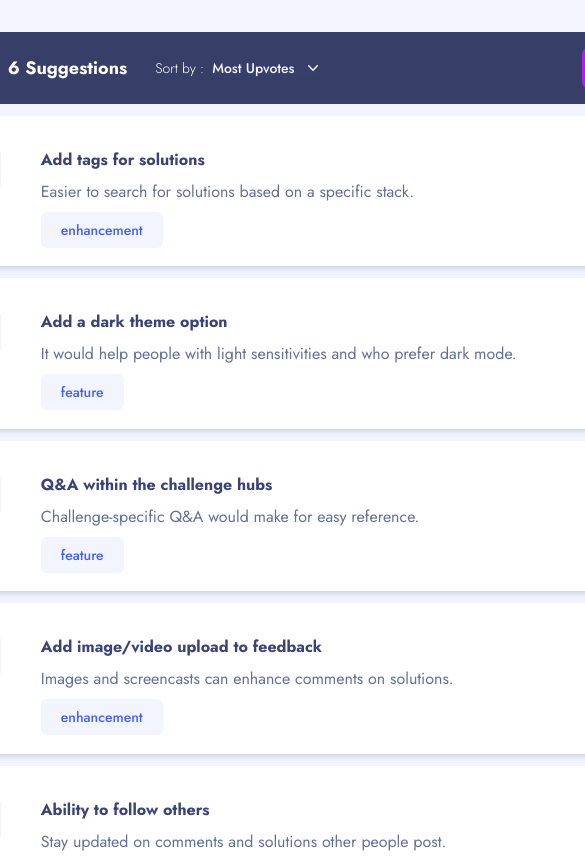
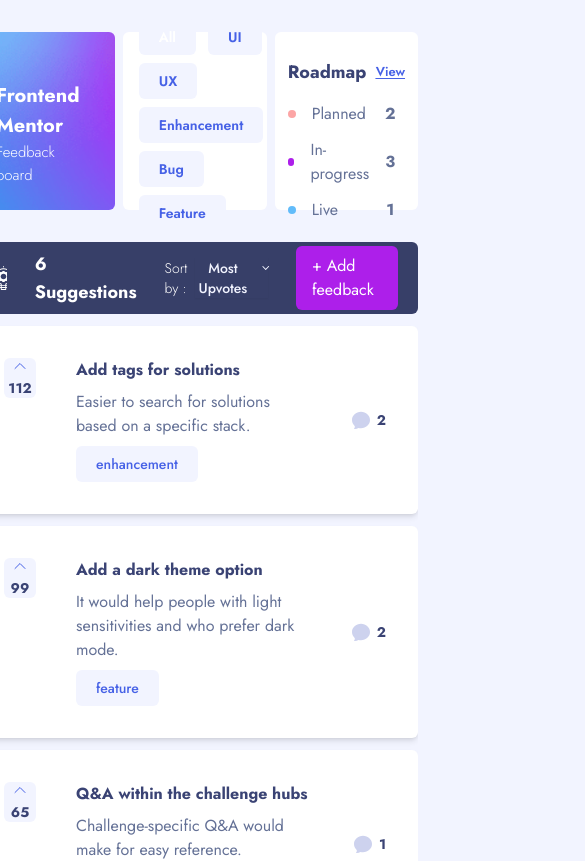
Before and after one commit to Maestro2496/feedback-app, a Next.js app: page / in a window 390 px wide. Shown: the top 861 px of the page, 585 px wide, since content can reach past the window. Built offline with nearby package versions, Linux system fonts and the light colour scheme.

Commit message:
Tablet design

```diff
--- a/components/roadmap/index.tsx
+++ b/components/roadmap/index.tsx
@@ -48,7 +48,7 @@ function Box({
   return (
     <div
       className={clsx(
-        "w-[21.875rem] h-[17rem] bg-white mt-2 p-6 rounded-md border-t-4",
+        "lg:w-[21.875rem]  lg:h-[17rem] bg-white mt-2 p-6 rounded-md border-t-4",
 
         status === "planned"
           ? " border-t-light-orange"
@@ -59,7 +59,7 @@ function Box({
           : ""
       )}
     >
-      <div className="w-[17.875rem] flex items-center justify-start space-x-4 py-1.5 ">
+      <div className="lg:w-[17.875rem] flex items-center justify-start space-x-4 py-1.5 ">
         <div
           className={clsx(
             "w-2 h-2 rounded-full",
@@ -72,14 +72,14 @@ function Box({
               : ""
           )}
         />
-        <span className="text-medium-grey">{status}</span>
+        <span className="text-medium-grey first-letter:uppercase">{status}</span>
       </div>
-      <h2 className="w-[17.875rem ]text-slate-blue font-bold text-lg">{title}</h2>
-      <h3 className="w-[17.875rem] text-medium-grey mt-1 ">{description}</h3>
+      <h2 className="lg:w-[17.875rem] text-slate-blue font-bold lg:text-lg text-sm">{title}</h2>
+      <h3 className="lg:w-[17.875rem] text-medium-grey mt-1 text-sm lg:text-base">{description}</h3>
       <div className=" mt-3 text-[0.825rem] inline-block items-center rounded-md bg-very-light-blue px-5 py-2 text-sm font-semibold text-simple-blue">
         {category}
       </div>
-      <div className="w-[17.875rem] flex justify-between items-center mt-4 ">
+      <div className="lg:w-[17.875rem] flex justify-between items-center mt-4 ">
         <button
           onClick={() => {
             dispatch(upVote({feedBackId: id}));
@@ -131,11 +131,11 @@ export default function Roadmap() {
     return productRequests.filter((productRequest) => productRequest.status === "live");
   }, [productRequests]);
   return (
-    <div className="w-[69.375rem]">
+    <div className=" w-fit px-4">
       <Header />
       <div className="flex space-x-8 mt-12">
         <div className="flex flex-col space-y-2">
-          <h2 className="text-slate-blue font-bold text-lg ">Planned (2)</h2>
+          <h2 className="text-slate-blue font-bold text-lg ">{`Planned (${planned.length})`}</h2>
           <h3 className="text-medium-grey">Ideas prioritized for research</h3>
           <div className="flex flex-col space-y-4 items-center justify-center">
             {planned.map((element) => (
@@ -144,8 +144,8 @@ export default function Roadmap() {
           </div>
         </div>
         <div className="flex flex-col space-y-2">
-          <h2 className="text-slate-blue font-bold text-lg ">Planned (2)</h2>
-          <h3 className="text-medium-grey">Ideas prioritized for research</h3>
+          <h2 className="text-slate-blue font-bold text-lg ">{`In-progress (${inProgress.length})`}</h2>
+          <h3 className="text-medium-grey">Currently being developped</h3>
           <div className="flex flex-col space-y-4 items-center justify-center">
             {inProgress.map((element) => (
               <Box key={element.id} {...element} commmentsLength={element.comments.length} />
@@ -153,8 +153,8 @@ export default function Roadmap() {
           </div>
         </div>
         <div className="flex flex-col space-y-2">
-          <h2 className="text-slate-blue font-bold text-lg ">Planned (2)</h2>
-          <h3 className="text-medium-grey">Ideas prioritized for research</h3>
+          <h2 className="text-slate-blue font-bold text-lg ">{`Live (${live.length})`}</h2>
+          <h3 className="text-medium-grey">Release featured</h3>
           <div className="flex flex-col space-y-4 items-center justify-center">
             {live.map((element) => (
               <Box key={element.id} {...element} commmentsLength={element.comments.length} />
--- a/components/suggestions/Suggestion.tsx
+++ b/components/suggestions/Suggestion.tsx
@@ -21,7 +21,7 @@ import {useAppDispatch} from "../../store/hooks";
 export default function Suggestion({title, description, upvotes, comments, category, id}) {
   const dispatch = useAppDispatch();
   return (
-    <div className="cursor-pointer bg-white w-full flex space-x-10 px-8 py-8 h-[9.4rem] rounded-md shadow-md">
+    <div className="cursor-pointer bg-white w-full flex space-x-10 px-8 py-8 h-fit rounded-md shadow-md">
       <button
         onClick={() => {
           dispatch(
--- a/components/suggestions/cards/index.jsx
+++ b/components/suggestions/cards/index.tsx
@@ -1,8 +1,11 @@
 import {useAppSelector} from "../../../store/hooks";
-
+import {Dispatch, SetStateAction, useState} from "react";
+import {FeedBackDetails} from "../../feedbacks";
+import clsx from "clsx";
+import Link from "next/link";
 const Board = () => {
   return (
-    <div className="bg-[url('/images/background-header.png')] h-[8.5625rem] px-6 pb-6 rounded-md text-white flex justify-start items-end">
+    <div className="bg-[url('/images/background-header.png')] bg-cover  h-[11.125rem] lg:h-[8.5625rem] px-6 pb-6 rounded-md text-white flex justify-start items-end">
       <div>
         <h1 className="font-bold text-[1.25rem]">Frontend Mentor</h1>
         <h2 className="font-light text-[0.9325rem]">Feedback board</h2>
@@ -10,29 +13,40 @@ const Board = () => {
     </div>
   );
 };
-
-const Categories = () => {
+const categories = ["All", "UI", "UX", "Enhancement", "Bug", "Feature"];
+const Categories = ({
+  setFilteredPRequest,
+  filteredRequests,
+}: {
+  setFilteredPRequest: Dispatch<SetStateAction<FeedBackDetails[]>>;
+  filteredRequests: FeedBackDetails[];
+}) => {
+  const productRequests = useAppSelector((state) => state.productRequests);
+  const [current, setCurrent] = useState("All");
   return (
-    <div className="h-[10.375rem] w-full bg-white rounded-md  py-4 px-2 flex items-center justify-center">
+    <div className="h-[11.125rem] w-full bg-white rounded-md  py-4 px-2 flex items-center justify-center">
       <div className="space-x-3 space-y-2 ">
-        <span className="text-[0.825rem] ml-3 inline-block  items-center rounded-md bg-very-light-blue px-5 py-2 text-sm font-semibold text-simple-blue">
-          All
-        </span>
-        <span className="text-[0.825rem] inline-block items-center rounded-md bg-very-light-blue px-5 py-2 text-sm font-semibold text-simple-blue">
-          UI
-        </span>
-        <span className="text-[0.825rem] inline-block  items-center rounded-md bg-very-light-blue px-5 py-2 text-sm font-semibold text-simple-blue">
-          UX
-        </span>
-        <span className="text-[0.825rem] inline-block items-center rounded-md bg-very-light-blue px-5 py-2 text-sm font-semibold text-simple-blue">
-          Enhancements
-        </span>
-        <span className="text-[0.825rem] inline-block items-center rounded-md bg-very-light-blue px-5 py-2 text-sm font-semibold text-simple-blue">
-          Bug
-        </span>
-        <span className="text-[0.825rem] inline-block items-center rounded-md bg-very-light-blue px-5 py-2 text-sm font-semibold text-simple-blue">
-          Feature
-        </span>
+        {categories.map((category) => (
+          <button
+            key={category}
+            onClick={() => {
+              setCurrent(category);
+              setFilteredPRequest(() => {
+                const copy = structuredClone(productRequests);
+                if (category === "All") return copy.sort((a, b) => b.upvotes - a.upvotes);
+                return copy
+                  .filter((request) => request.category.toLowerCase() === category.toLowerCase())
+                  .sort((a, b) => b.upvotes - a.upvotes);
+              });
+            }}
+            className={clsx(
+              "text-[0.825rem] ml-3 inline-block  items-center rounded-md bg-very-light-blue px-5 py-2 text-sm font-semibold ",
+              current === category ? "bg-blue-700 text-white" : "text-simple-blue"
+            )}
+          >
+            {category}
+          </button>
+        ))}
       </div>
     </div>
   );
@@ -45,13 +59,15 @@ const RoadMap = () => {
   );
   const live = productRequests.filter((productRequest) => productRequest.status === "live");
   return (
-    <div className="h-fit bg-white rounded-md flex py-4 px-3">
+    <div className="h-[11.125rem] lg:h-fit bg-white rounded-md flex py-4 px-3">
       <table className="w-full h-full">
         <thead className="h-12">
           <tr>
             <th className="text-slate-blue font-bold text-lg text-left">Roadmap</th>
             <th className="text-simple-blue font-semibold underline underline-offset-2 text-[0.8125rem]">
-              View
+              <Link href="/roadmap">
+                <a>View</a>
+              </Link>
             </th>
           </tr>
         </thead>
@@ -82,11 +98,17 @@ const RoadMap = () => {
     </div>
   );
 };
-const Cards = () => {
+const Cards = ({
+  setFilteredPRequest,
+  filteredRequests,
+}: {
+  setFilteredPRequest: Dispatch<SetStateAction<FeedBackDetails[]>>;
+  filteredRequests: FeedBackDetails[];
+}) => {
   return (
     <>
       <Board />
-      <Categories />
+      <Categories setFilteredPRequest={setFilteredPRequest} filteredRequests={filteredRequests} />
       <RoadMap />
     </>
   );
--- a/components/suggestions/index.tsx
+++ b/components/suggestions/index.tsx
@@ -12,19 +12,20 @@ const Suggestions = () => {
 
   const productRequests = useAppSelector((state) => state.productRequests);
   useEffect(() => {
-    const suggestions = productRequests.filter(
-      (productRequest) => productRequest.status === "suggestion"
-    );
+    const suggestions = productRequests
+      .filter((productRequest) => productRequest.status === "suggestion")
+      .sort((a, b) => b.upvotes - a.upvotes);
     setFilteredPRequests(suggestions);
   }, [productRequests]);
   if (filteredPRequests)
     return (
-      <div className="w-[68.5625rem] flex  space-x-10">
-        <section className="w-[16rem] h-full flex flex-col space-y-4">
-          <Cards />
+      <div className="w-[43.0625rem] lg:w-[68.5625rem] lg:flex  lg:space-x-10 lg:space-y-0 space-y-8">
+        <section className="lg:w-[16rem]  lg:h-full grid grid-cols-3 gap-x-2  lg:flex lg:flex-col lg:space-y-4">
+          <Cards setFilteredPRequest={setFilteredPRequests} filteredRequests={filteredPRequests} />
         </section>
-        <section className="w-[51.5625rem] h-full flex flex-col space-y-3 ">
+        <section className="lg:w-[51.5625rem] h-full flex flex-col space-y-3 ">
           <SuggestionHeader setFilteredPRequests={setFilteredPRequests} />
+          {filteredPRequests.length === 0 && <SuggestionEmpty />}
           <>
             {filteredPRequests.map((suggestion) => (
               <Suggestion key={suggestion.id} {...suggestion} />
--- a/pages/roadmap.tsx
+++ b/pages/roadmap.tsx
@@ -3,7 +3,7 @@ import Roadmap from "../components/roadmap";
 
 export default function RoadMapPage() {
   return (
-    <div className="max-w-6xl mx-auto my-8">
+    <div className="flex items-center justify-center w-full py-8 ">
       <Roadmap />
     </div>
   );
```
